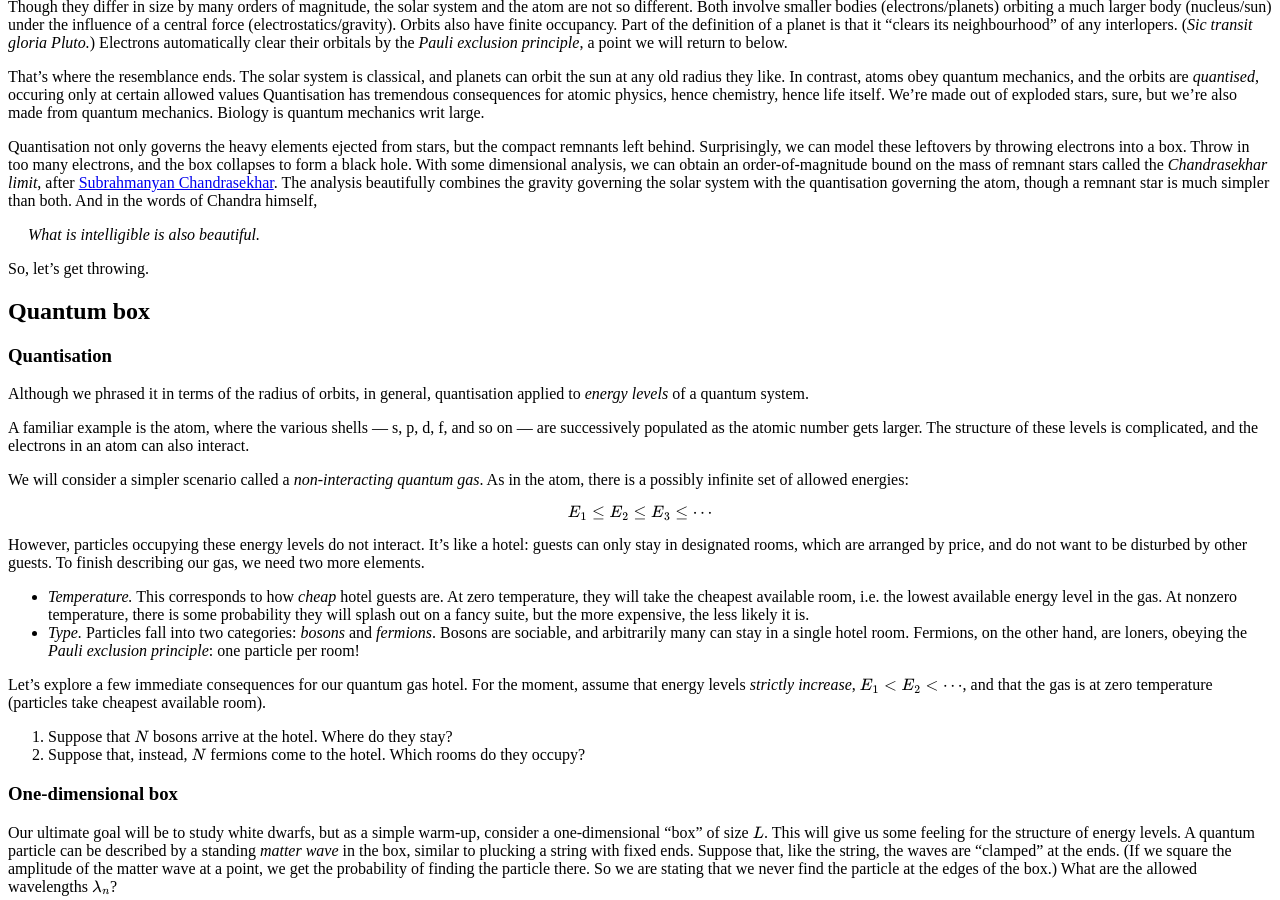
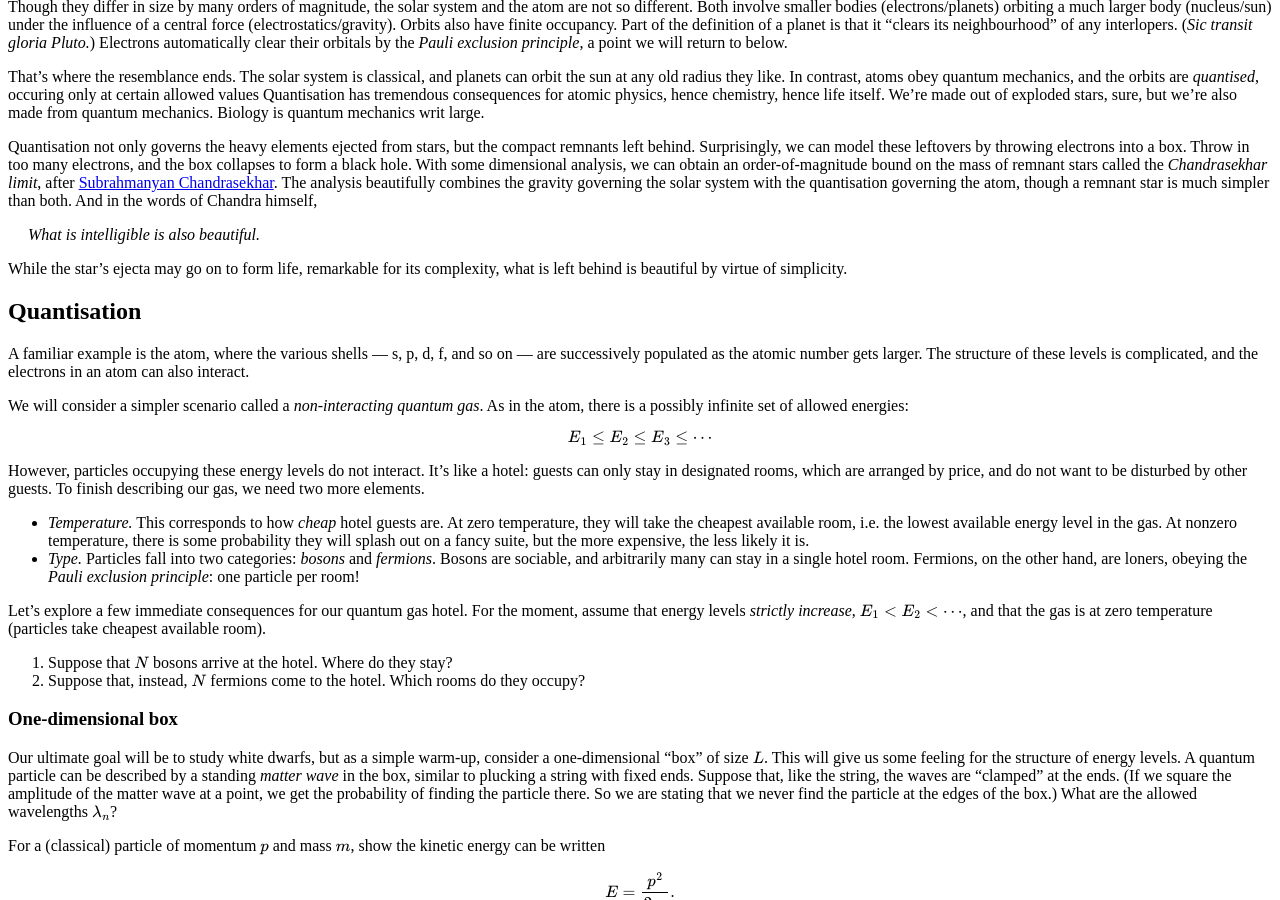
Before and after one commit to hapax/hapax.github.io, a Jekyll site: the page built from assets/chandra.md, in a window 1280 px wide and 900 px high, scrolled down 609 px. Built offline with Jekyll 4.4.1, drawn with Linux system fonts in a browser that asks for light colours; our own code applies the rules of GitHub Pages for plain Markdown files; formulas are drawn with MathJax 3; a script that is not in the unit is left out.

Commit message:
Update chandra.md

```diff
--- a/assets/chandra.md
+++ b/assets/chandra.md
@@ -53,14 +53,10 @@ And in the words of Chandra himself,
 *What is intelligible is also beautiful.*
 </span>
 
-So, let's get throwing.
+While the star's ejecta may go on to form life, remarkable for its
+complexity, what is left behind is beautiful by virtue of simplicity.
 
-## Quantum box<a id="sec-2" name="sec-2"></a>
-
-### Quantisation<a id="sec-2-0" name="sec-2-0"></a>
-
-Although we phrased it in terms of the radius of orbits, in general,
-quantisation applied to *energy levels* of a quantum system.
+## Quantisation<a id="sec-2" name="sec-2"></a>
 
 A familiar example is the atom, where the various shells --- s, p, d, f, and so on --- are successively populated as the atomic number gets larger.
 The structure of these levels is complicated, and the electrons in an atom can also interact.
```
